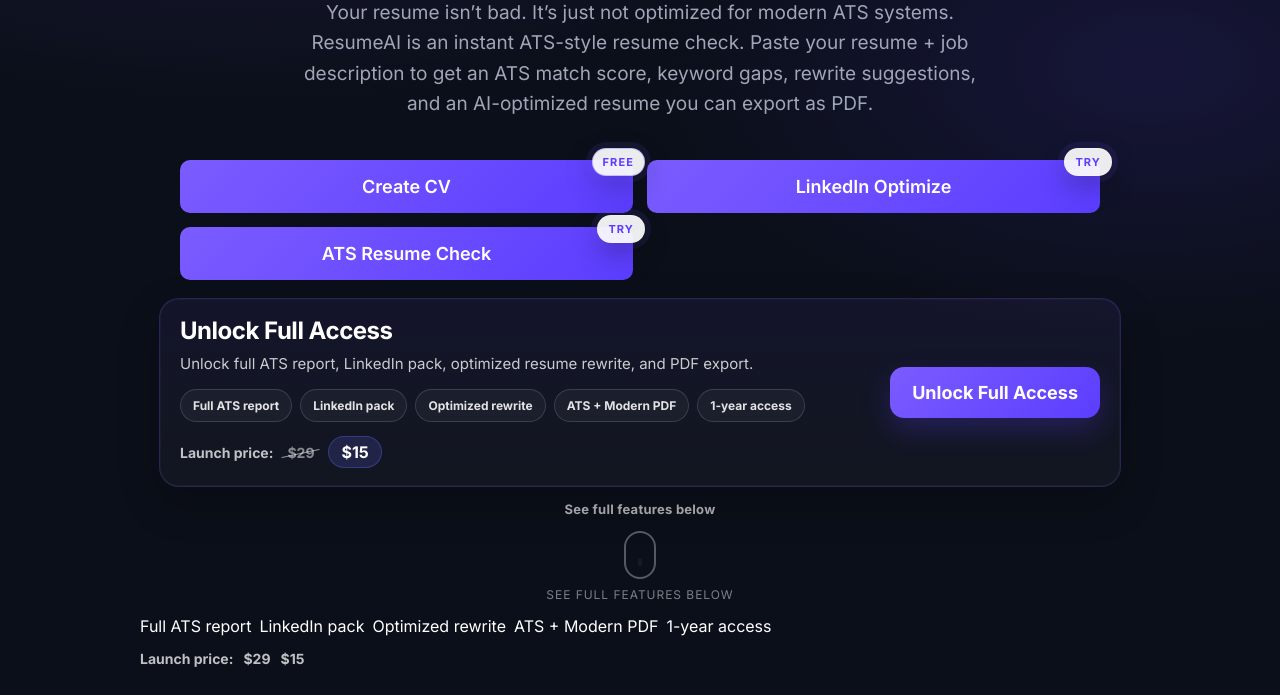
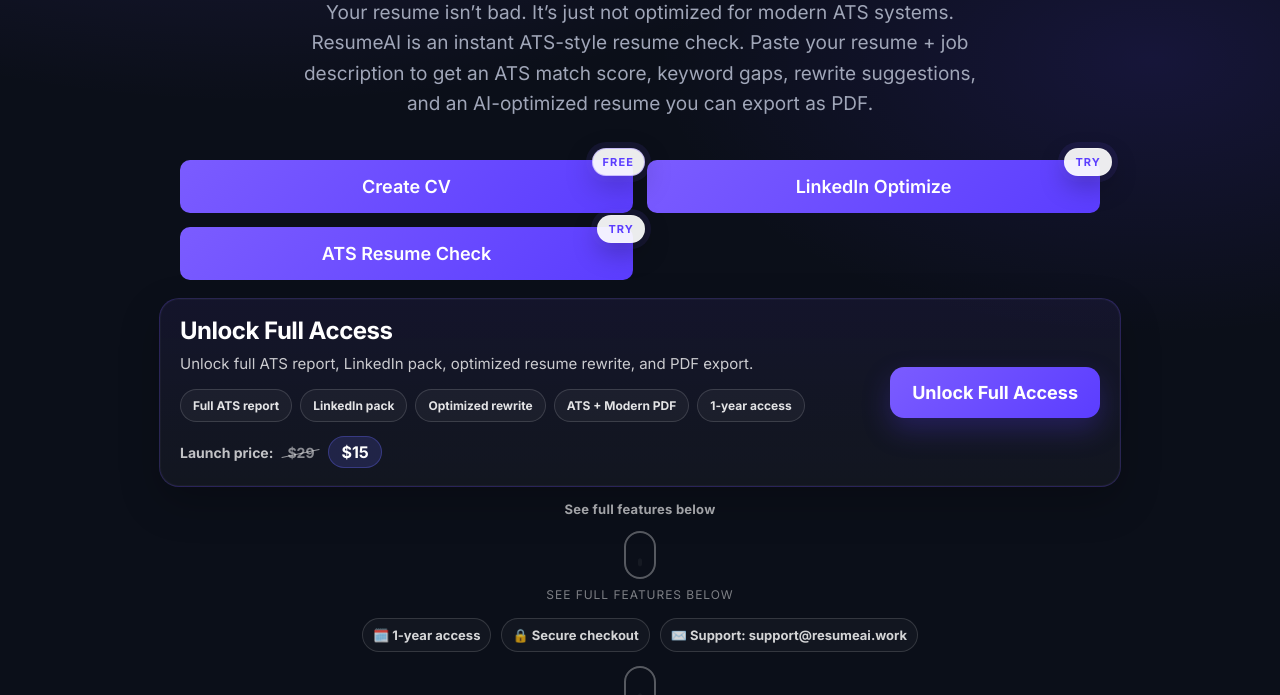
Before and after one commit to volkan9233/resumeai, a website: page index.html in a window 1280 px wide. Shown: the part 257-952 px from the top of the page. Drawn offline with Linux system fonts and the light colour scheme.

Commit message:
Update index.html

```diff
--- a/index.html
+++ b/index.html
@@ -903,21 +903,6 @@
   <div class="scroll-text">See full features below</div>
 </div>
 
-  <div class="premium-value-strip">
-    <span>Full ATS report</span>
-    <span>LinkedIn pack</span>
-    <span>Optimized rewrite</span>
-    <span>ATS + Modern PDF</span>
-    <span>1-year access</span>
-  </div>
-
-  <div class="premium-price-line">
-    <span class="premium-price-label">Launch price:</span>
-    <span class="premium-old-price">$29</span>
-    <span class="premium-new-price">$15</span>
-  </div>
-</div>
-
     <div class="trustRow" id="trustRow" aria-label="Trust badges">
   <span id="trustYear">🗓️ 1-year access</span>
   <span id="trustSecure">🔒 Secure checkout</span>
```
